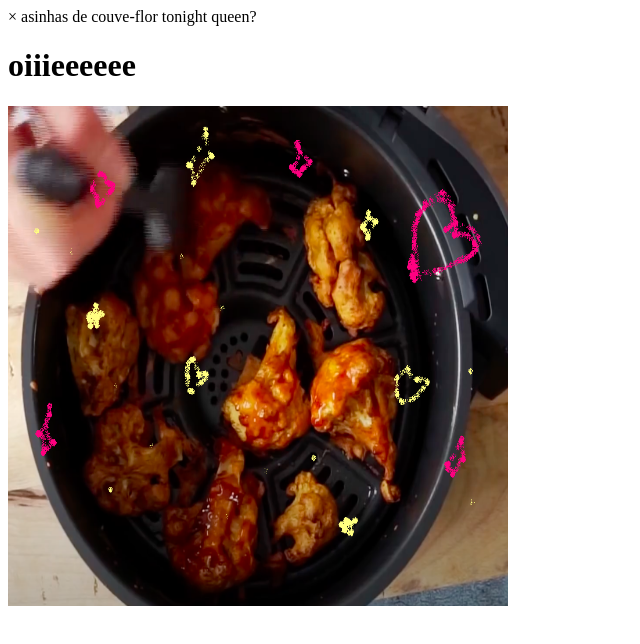
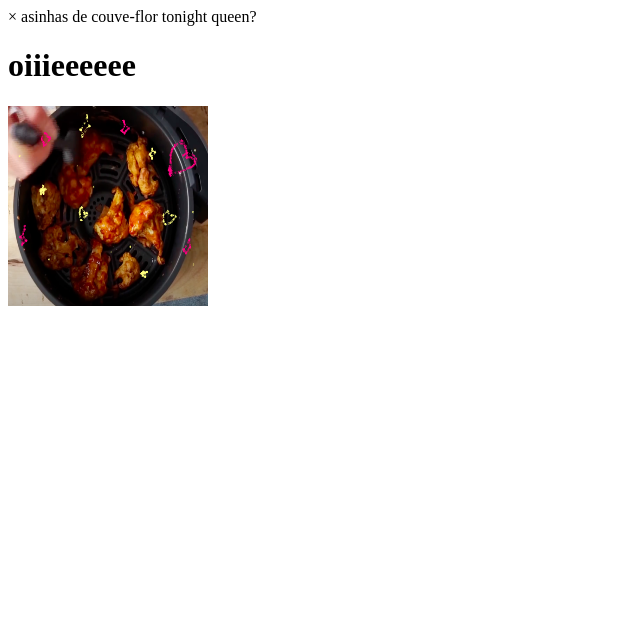
Before and after one commit to alsyy/acftq, a plain HTML site: page index.html in a window 1280 px wide. Shown: the whole page, without its empty margins (0-640 px from the left). Drawn offline with Linux system fonts and the light colour scheme.

Commit message:
Update index.html

```diff
--- a/index.html
+++ b/index.html
@@ -11,7 +11,7 @@
 </div>
 
 <h1><font face="Inconsolata">oiiieeeeee</font></h1>
-    <p><img src="couveflorw.png" width="500" height="500"></p>
+    <p><img src="couveflorw.png" width="200" height="200"></p>
     </img>
     </body>
 </html>
```
